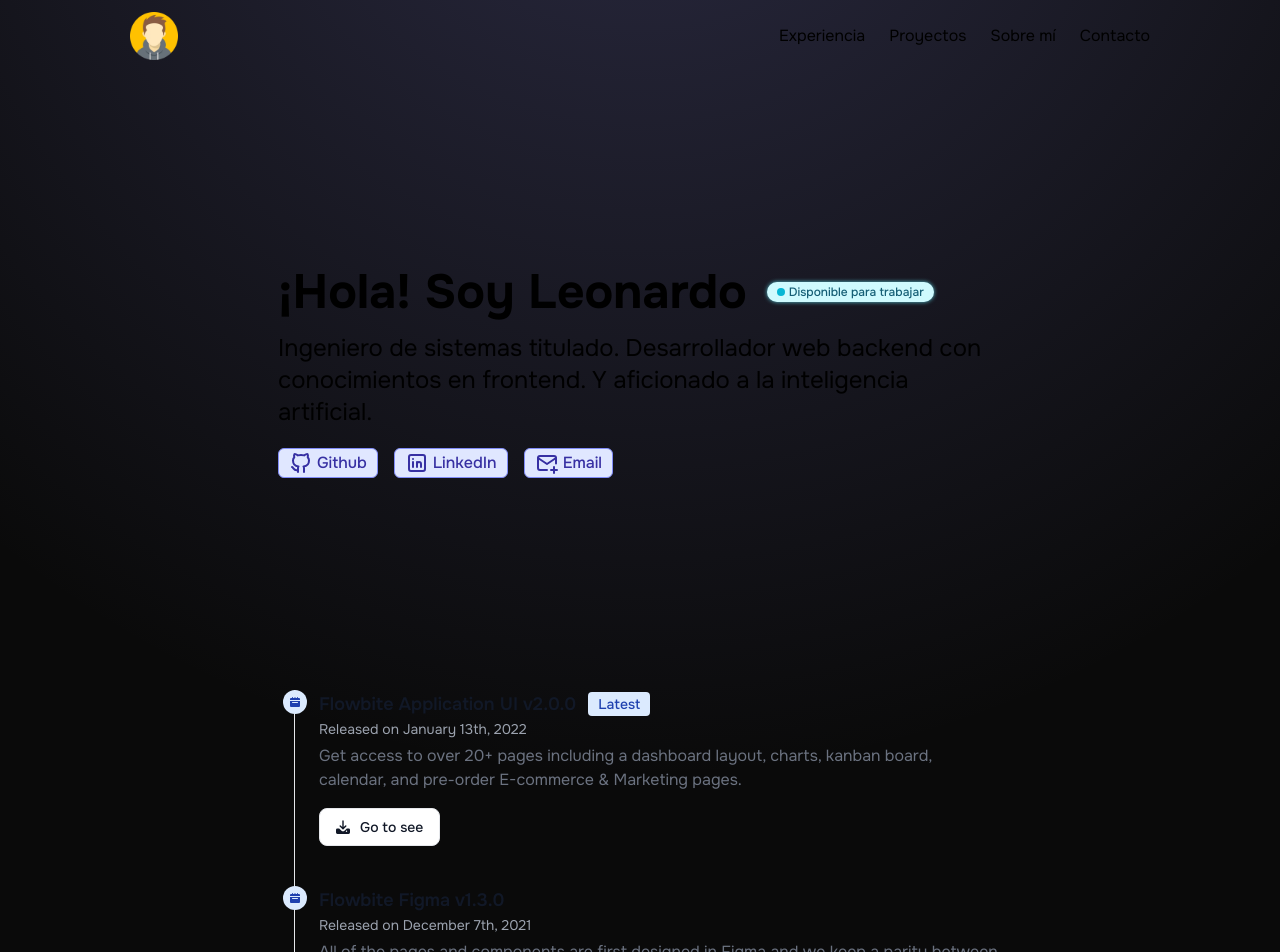
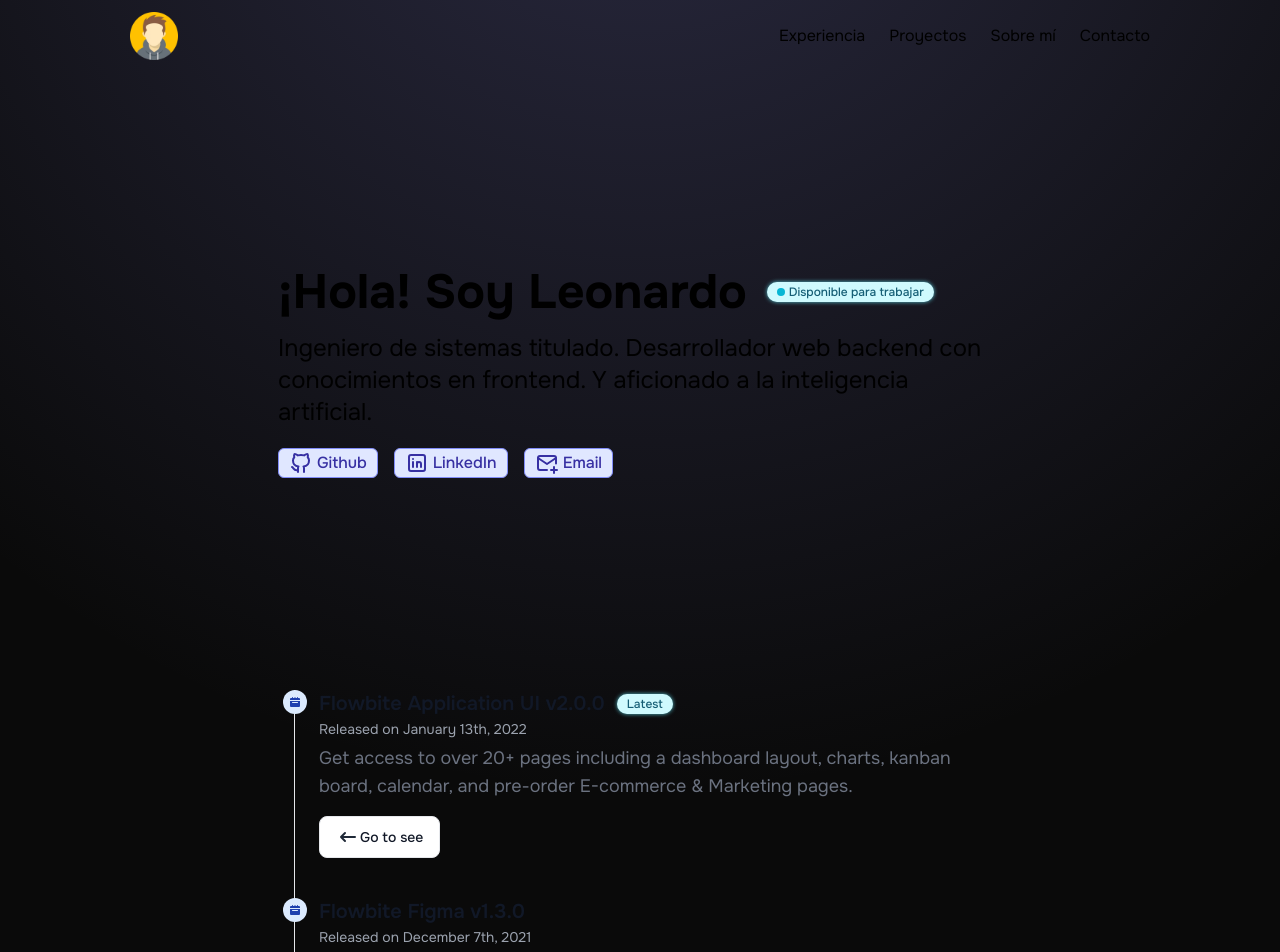
Before and after one commit to LeoLizc/leolizc.portfolio, a Next.js app: page / in a window 1280 px wide. Shown: the top 952 px of the page. Built offline with nearby package versions, Linux system fonts and the light colour scheme.

Commit message:
Add Indicator component and update styles in ExperienceItem

```diff
--- a/src/ui/components/experiece-item.tsx
+++ b/src/ui/components/experiece-item.tsx
@@ -1,3 +1,5 @@
+import Indicator from './indicator';
+
 type ExpItemProps = {
   title: string;
   date: string;
@@ -20,25 +22,24 @@ export default function ExperienceItem({
           <path d="M20 4a2 2 0 0 0-2-2h-2V1a1 1 0 0 0-2 0v1h-3V1a1 1 0 0 0-2 0v1H6V1a1 1 0 0 0-2 0v1H2a2 2 0 0 0-2 2v2h20V4ZM0 18a2 2 0 0 0 2 2h16a2 2 0 0 0 2-2V8H0v10Zm5-8h10a1 1 0 0 1 0 2H5a1 1 0 0 1 0-2Z" />
         </svg>
       </span>
-      <h3 className="flex items-center mb-1 text-lg font-semibold text-gray-900 dark:text-white">
+      <h3 className="flex items-center mb-1 text-xl font-semibold text-gray-900 dark:text-blue-300">
         {title}
         {latest && (
-          <span className="bg-blue-100 text-blue-800 text-sm font-medium me-2 px-2.5 py-0.5 rounded dark:bg-blue-900 dark:text-blue-300 ms-3">
+          <Indicator className="ms-3" isStatic>
             Latest
-          </span>
+          </Indicator>
         )}
       </h3>
       <time className="block mb-2 text-sm font-normal leading-none text-gray-400 dark:text-gray-500">
         {date}
       </time>
-      <p className="mb-4 text-base font-normal text-gray-500 dark:text-gray-400">
+      <p className="mb-4 text-lg font-normal text-gray-500 dark:text-white">
         {description}
       </p>
       {link && (
         <a href={link} className="inline-flex items-center px-4 py-2 text-sm font-medium text-gray-900 bg-white border border-gray-200 rounded-lg hover:bg-gray-100 hover:text-blue-700 focus:z-10 focus:ring-4 focus:outline-none focus:ring-gray-200 focus:text-blue-700 dark:bg-gray-800 dark:text-gray-400 dark:border-gray-600 dark:hover:text-white dark:hover:bg-gray-700 dark:focus:ring-gray-700">
-          <svg className="w-3.5 h-3.5 me-2.5" aria-hidden="true" xmlns="http://www.w3.org/2000/svg" fill="currentColor" viewBox="0 0 20 20">
-            <path d="M14.707 7.793a1 1 0 0 0-1.414 0L11 10.086V1.5a1 1 0 0 0-2 0v8.586L6.707 7.793a1 1 0 1 0-1.414 1.414l4 4a1 1 0 0 0 1.416 0l4-4a1 1 0 0 0-.002-1.414Z" />
-            <path d="M18 12h-2.55l-2.975 2.975a3.5 3.5 0 0 1-4.95 0L4.55 12H2a2 2 0 0 0-2 2v4a2 2 0 0 0 2 2h16a2 2 0 0 0 2-2v-4a2 2 0 0 0-2-2Zm-3 5a1 1 0 1 1 0-2 1 1 0 0 1 0 2Z" />
+          <svg className="w-6 h-6 text-gray-800 dark:text-white" aria-hidden="true" xmlns="http://www.w3.org/2000/svg" fill="none" viewBox="0 0 24 24">
+            <path stroke="currentColor" strokeLinecap="round" strokeLinejoin="round" strokeWidth="2" d="M5 12h14M5 12l4-4m-4 4 4 4" />
           </svg>
           Go to see
         </a>
```
